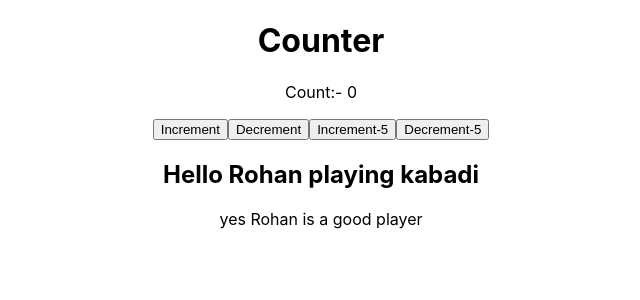
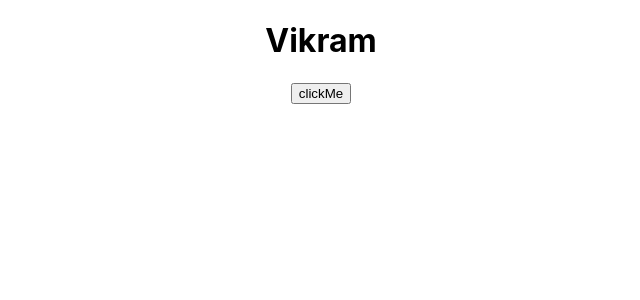
Before and after one commit to vashish144/PracticeReact, a React (Create React App) app: page / in a window 1280 px wide. Shown: the top 300 px of the page, without its empty margins (319-959 px from the left). Built offline with nearby package versions, Linux system fonts and the light colour scheme.

Commit message:
event bind and click handler added

```diff
--- a/src/App.js
+++ b/src/App.js
@@ -4,11 +4,17 @@ import Welcom from "./components/Welcom";
 import Game from "./components/Game";
 import Message from "./components/Message";
 import Counter from "./components/Counter";
+import FunctionClick from "./components/clickHandler/FunctionClick";
+import ClassClick from "./components/clickHandler/ClassClick";
+import EventBind from "./components/eventBind/EventBind";
 
 function App() {
   return (
     <div className="App">
-      <Counter value={5}></Counter>
+      <EventBind />
+      {/* <ClassClick /> */}
+      {/* <FunctionClick /> */}
+      {/* <Counter value={5}></Counter> */}
       {/*<Message></Message>
       <Welcom name="vikram" roll={3}>
         <p>He is good boy</p>
@@ -16,9 +22,9 @@ function App() {
       <Welcom name="Ashish">
         <p>He is intelligent boy</p>
       </Welcom> */}
-      <Game name="Rohan" Play="kabadi">
+      {/* <Game name="Rohan" Play="kabadi">
         <p style={{ display: "inline" }}>Rohan is a good player</p>
-      </Game>
+      </Game> */}
       {/* <Welcom name="Ramesh">
         <Game>
           <p>i am in GAme in welcome</p>
--- a/src/components/Welcom.js
+++ b/src/components/Welcom.js
@@ -1,6 +1,7 @@
 import React from "react";
 
 function Welcom({ name, roll, children }) {
+  //   const { name, roll, children } = this.props;
   return (
     <div>
       <h1>
--- /dev/null
+++ b/src/components/clickHandler/ClassClick.js
@@ -0,0 +1,17 @@
+import React, { Component } from "react";
+
+class ClassClick extends Component {
+  clickHandler() {
+    console.log("button clicked");
+  }
+
+  render() {
+    return (
+      <div>
+        <button onClick={this.clickHandler}>clickMe</button>
+      </div>
+    );
+  }
+}
+
+export default ClassClick;
--- /dev/null
+++ b/src/components/clickHandler/FunctionClick.js
@@ -0,0 +1,14 @@
+import React from "react";
+
+function FunctionClick() {
+  function clickHandler() {
+    console.log("handler clicked");
+  }
+  return (
+    <div>
+      <button onClick={clickHandler}>clickMe</button>
+    </div>
+  );
+}
+
+export default FunctionClick;
--- /dev/null
+++ b/src/components/eventBind/EventBind.js
@@ -0,0 +1,29 @@
+import React, { Component } from "react";
+class EventBind extends Component {
+  constructor(props) {
+    super(props);
+
+    this.state = {
+      message: "Vikram",
+    };
+    // this.clickHandler = this.clickHandler.bind(this);
+  }
+  clickHandler = () => {
+    this.setState({
+      message: "Good By!",
+    });
+  };
+  render() {
+    return (
+      <div>
+        <h1>{this.state.message}</h1>
+        {/* <button onClick={this.clickHandler.bind(this)}>clickMe</button> */}
+        {/* <button onClick={this.clickHandler}>ClickMe</button> */}
+        {/* <button onClick={() => this.clickHandler()}>ClickMe</button> */}
+        <button onClick={this.clickHandler}>clickMe</button>
+      </div>
+    );
+  }
+}
+
+export default EventBind;
```
